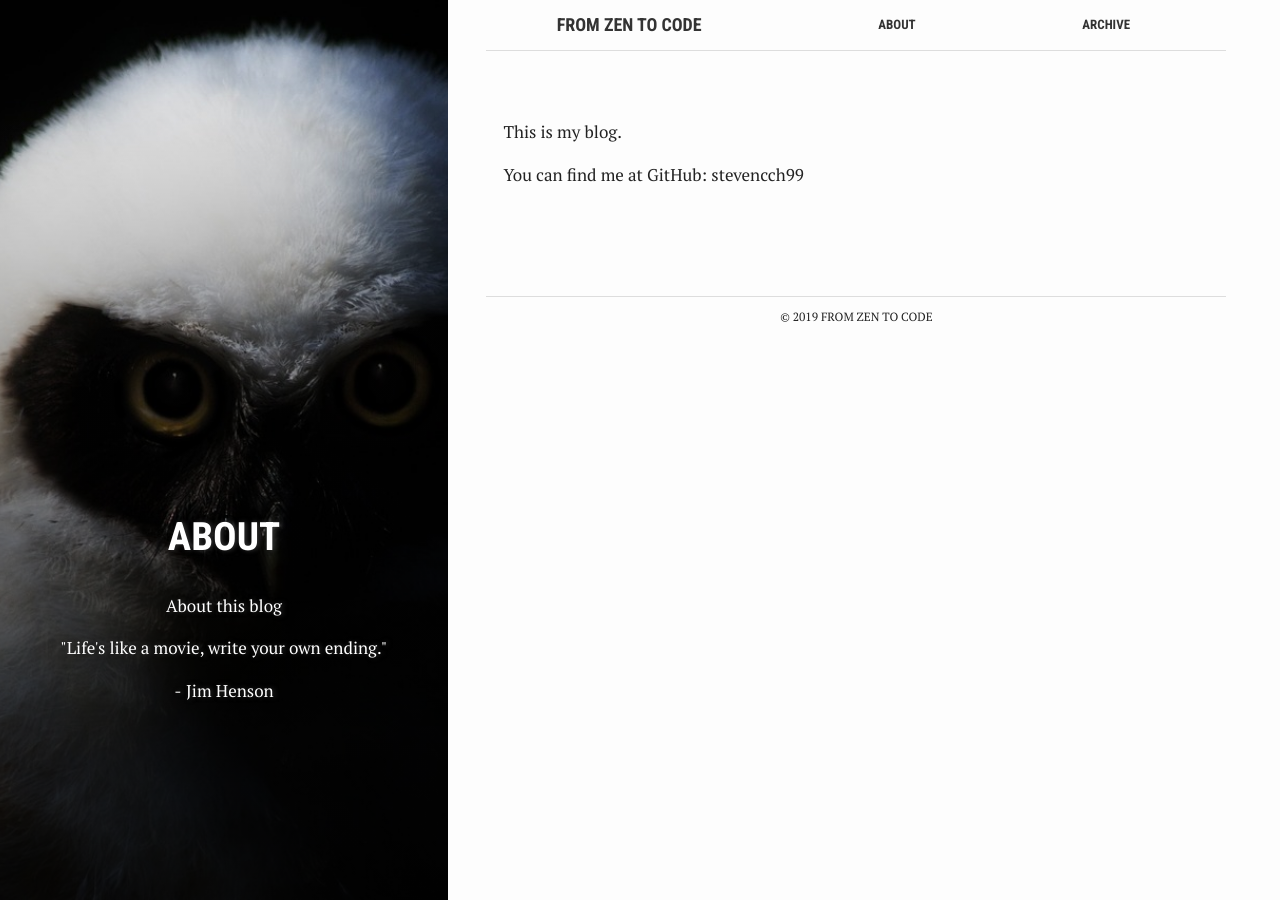
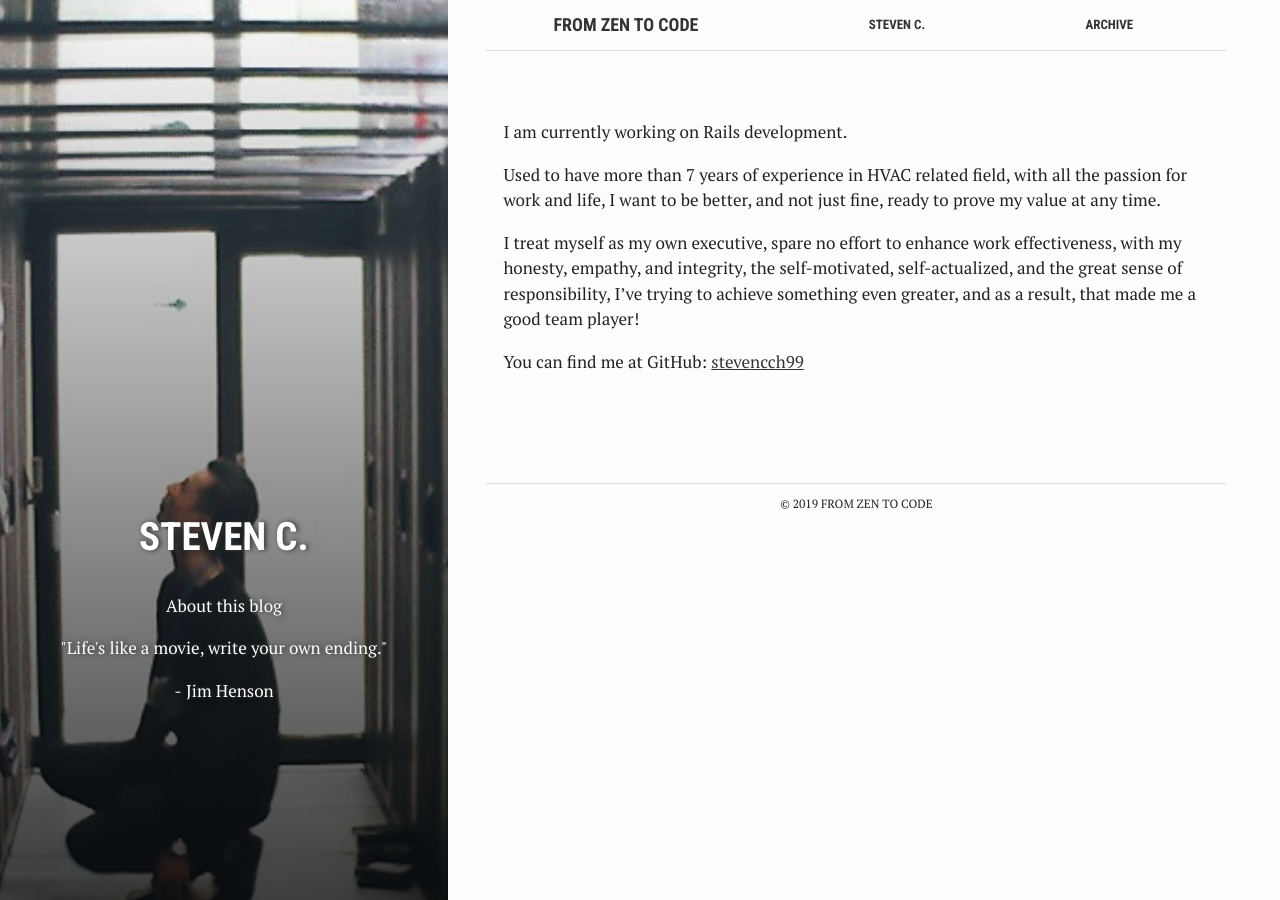
Before and after one commit to stevencch99/stevencch99.github.io, a Jekyll site: the page built from about.md, in a window 1280 px wide. Built offline with Jekyll 4.4.1, drawn with Linux system fonts in a browser that asks for light colours.

Commit message:
Add About me.

```diff
--- a/_includes/aside.html
+++ b/_includes/aside.html
@@ -1,14 +1,17 @@
 {% if page.bg %}
   <aside class="sidebar" role="note" style="background-image: url({{ site.images | relative_url }}/{{ page.bg }})">
 {% else %}
-  <aside class="sidebar" role="note" style="background-image: url({{ site.images | relative_url }}/bg.svg)">
+  <aside class="sidebar" role="note" style="background-image: url({{ site.images | relative_url }}/nasa-63032-unsplash.jpg)">
 {% endif %}
 
   <div class="cover">
 
-    <div class="cover-text">
+    <!-- <div class="cover__title">
+      <p>Steven C.</p>
+    </div> -->
+
+    <div class="cover__text">
       <div class="heading">
-
         {% if page.tags %}
           {% for tag in page.tags %}
             <a href="{{ site.baseurl }}/posts/#{{ tag | downcase }}">{{ tag | downcase }}</a>
@@ -19,14 +22,15 @@
 
       </div>
 
-      <p>
+      <p class="aside__page-summary">
         {% if page.summary %}
           {{ page.summary }}
         {% endif %}
       </p>
-
-      <p>"Life's like a movie, write your own ending." </p>
-      <p>-  Jim Henson</p>
+      <div class="aside__text">
+        <p>"Life's like a movie, write your own ending." </p>
+        <p>-  Jim Henson</p>
+      </div>
     </div>
 
   </div>
--- a/about.md
+++ b/about.md
@@ -1,14 +1,27 @@
 ---
-bg: "owl.jpg"
+bg: "IMG_0358.jpg"
 layout: page
-title: "About"
+title: "Steven C."
 crawlertitle: "Why and how this blog was created"
 permalink: /about/
 summary: "About this blog"
 active: about
 ---
 
-This is my blog.
+I am currently working on Rails development.
+
+Used to have more than 7 years of experience in HVAC related field,
+with all the passion for work and life,
+I want to be better, and not just fine,
+ready to prove my value at any time.
+
+I treat myself as my own executive,
+spare no effort to enhance work effectiveness,
+with my honesty,  empathy, and integrity,
+the self-motivated, self-actualized,
+and the great sense of responsibility,
+I've trying to achieve something even greater,
+and as a result, that made me a good team player!
 
 You can find me at GitHub:
-{{site.github_username}}
+[{{site.github_username}}](https://github.com/stevencch99)
--- a/assets/_sass/_layout.scss
+++ b/assets/_sass/_layout.scss
@@ -153,15 +153,22 @@ a {
 }
 
 .cover {
+  color: #fff;
+  text-shadow: 2px 0 5px #333;
   transition: all 0.8s ease 0s;
   text-align: center;
   position: relative;
   background: linear-gradient(180deg, transparent, rgba(0, 0, 0, 0.75)) repeat scroll 0% 0% transparent;
+
+  .cover__title {
+    font-size: 2rem;
+    position: relative;
+    top: 20%;
+    width: 80%;
+    left: 10%;
   }
 
-.cover-text {
-  color: #fff;
-  text-shadow: 2px 0 5px #333;
+  .cover__text {
     position: absolute;
     bottom: 20%;
     width: 80%;
@@ -178,6 +185,8 @@ a {
       }
     }
   }
+}
+
 
 .sidebar,
 .cover {
```
Also changed, not shown: assets/images/IMG_0358.jpg (added), 2 other files. Lines whose indentation alone changed are shown as unchanged.
